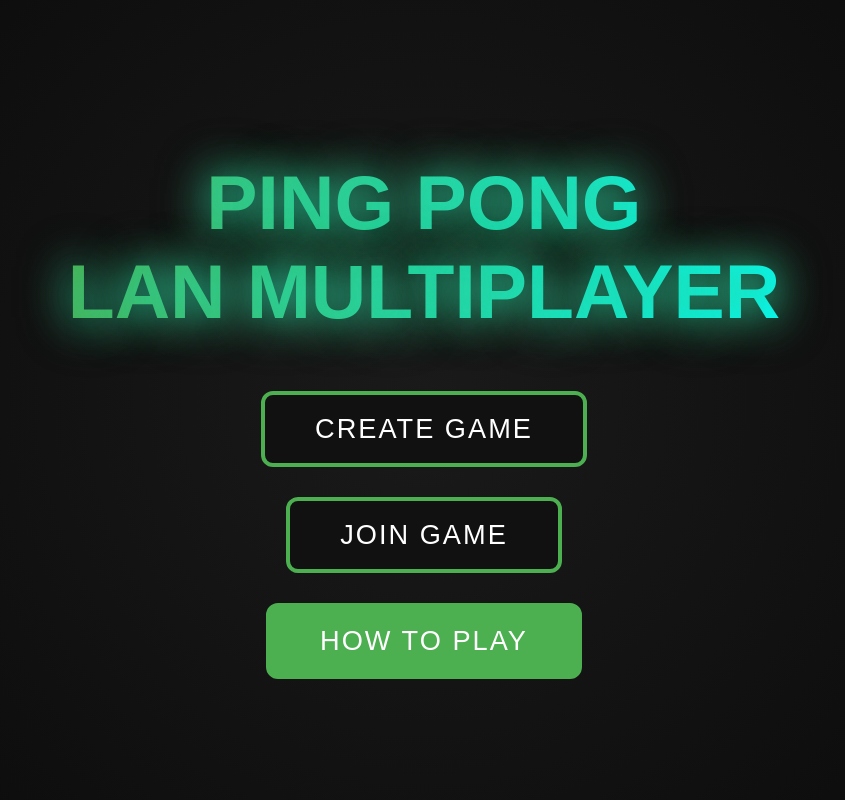
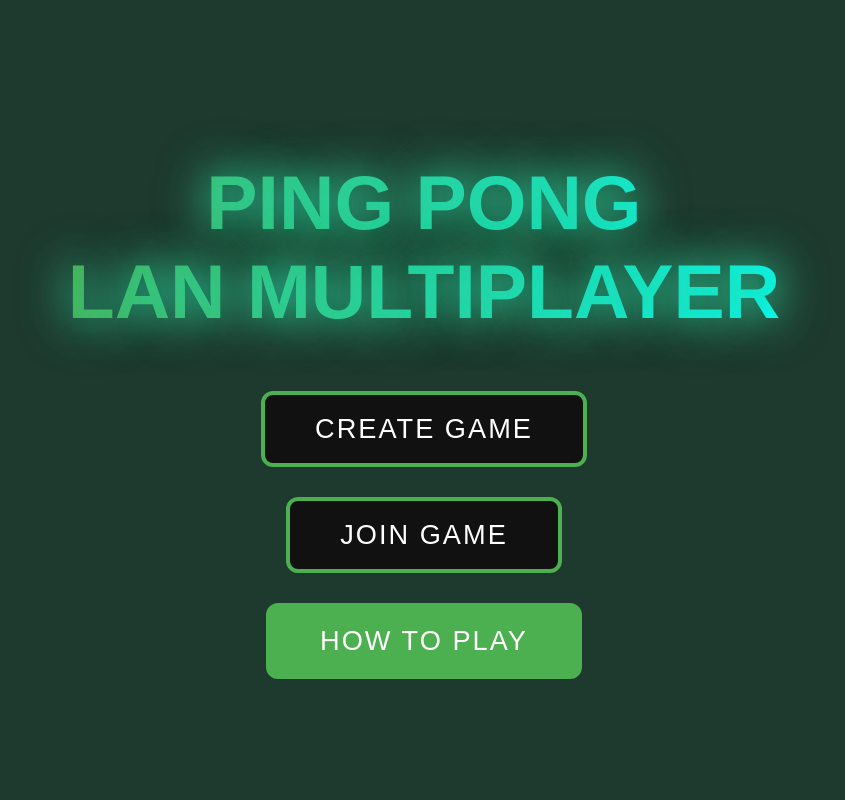
Before and after one commit to Tanjems/TIJEYY, a Flask app: page / in a window 1280 px wide. Shown: the whole page, without its empty margins (216-1061 px from the left). Run offline with Flask 3, Linux system fonts and the light colour scheme; some libraries are stand-ins or nearby versions.

Commit message:
Update style.css

```diff
--- a/static/style.css
+++ b/static/style.css
@@ -1,6 +1,6 @@
 body {
     margin: 0;
-    background: #0a0a0a;
+    background: #1e3a2f;           /* Changed: Nice dark green table feel */
     color: #fff;
     font-family: Arial, sans-serif;
     overflow: hidden;
@@ -14,11 +14,11 @@ body {
     flex-direction: column;
     align-items: center;
     justify-content: center;
-    background: radial-gradient(circle at center, #1a1a1a, #0a0a0a);
+    background: #1e3a2f;           /* Changed: Solid dark green instead of black radial */
 }
 .screen.active { display: flex; }
 
-/* Title */
+/* Title - kept your beautiful gradient but made it pop more */
 .title {
     font-size: 4.8rem;
     text-align: center;
@@ -34,7 +34,7 @@ body {
     to   { text-shadow: 0 0 60px #0ff, 0 0 90px #4CAF50; }
 }
 
-/* Buttons */
+/* Buttons - improved contrast on new background */
 button {
     background: #111;
     border: 4px solid #4CAF50;
@@ -52,7 +52,7 @@ button:hover {
     background: #4CAF50;
     color: #000;
     transform: scale(1.08);
-    box-shadow: 0 0 30px #4CAF50;
+    box-shadow: 0 0 40px #4CAF50;
 }
 
 /* Highlight text */
@@ -72,9 +72,9 @@ button:hover {
 }
 @keyframes pulse { 50% { transform: scale(1.15); } }
 
-/* Ready Overlay */
+/* Ready Overlay - made it blend better */
 #ready-overlay {
-    background: rgba(10, 10, 10, 0.95);
+    background: rgba(30, 58, 47, 0.95);   /* Dark green tint */
     border: 5px solid #4CAF50;
     box-shadow: 0 0 60px #4CAF50;
 }
@@ -92,5 +92,6 @@ button:hover {
 }
 
 /* ====================== GAME SCREEN ====================== */
-#game-screen { background: #F4D9A0 !important; }
-body { background: #F4D9A0; }
+#game-screen {
+    background: #4CAF50 !important;     /* Bright table green - looks much better */
+}
```
